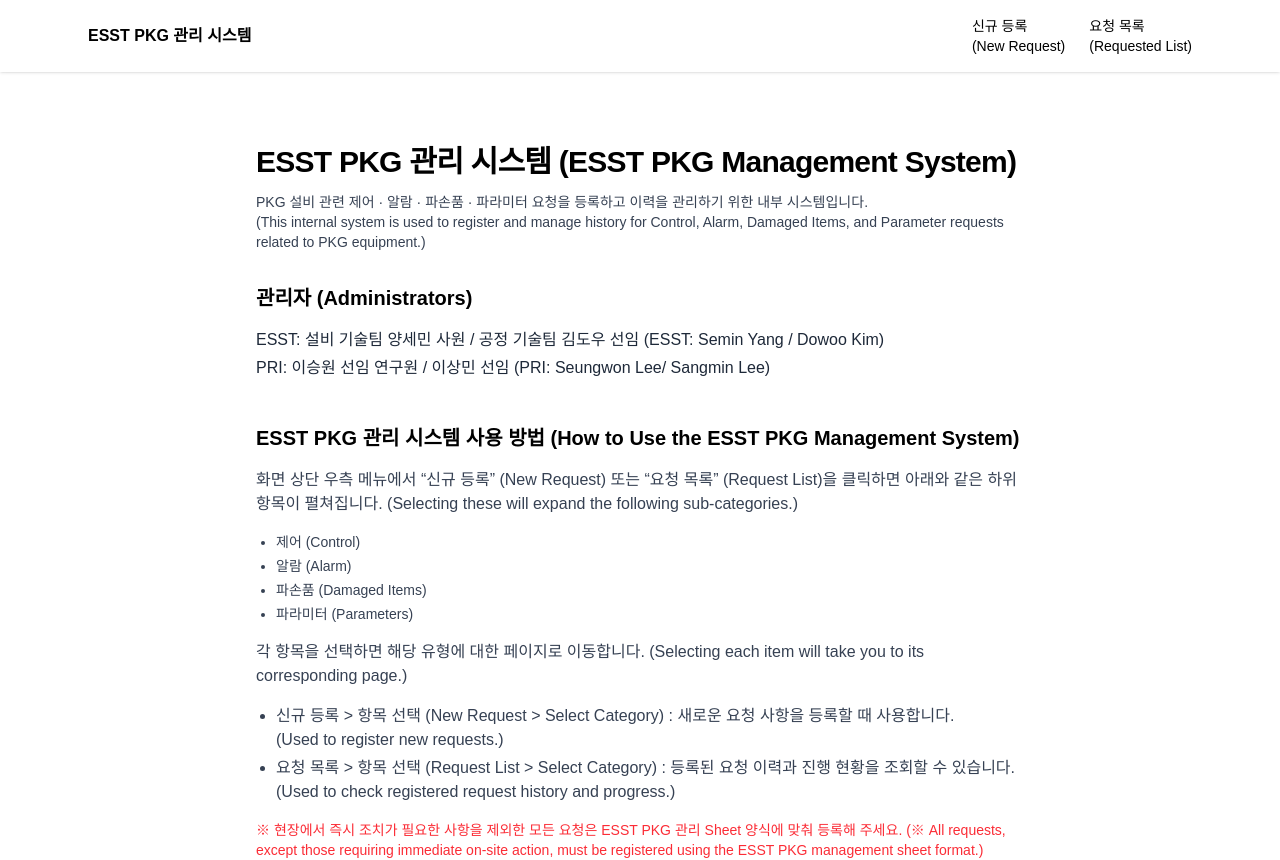
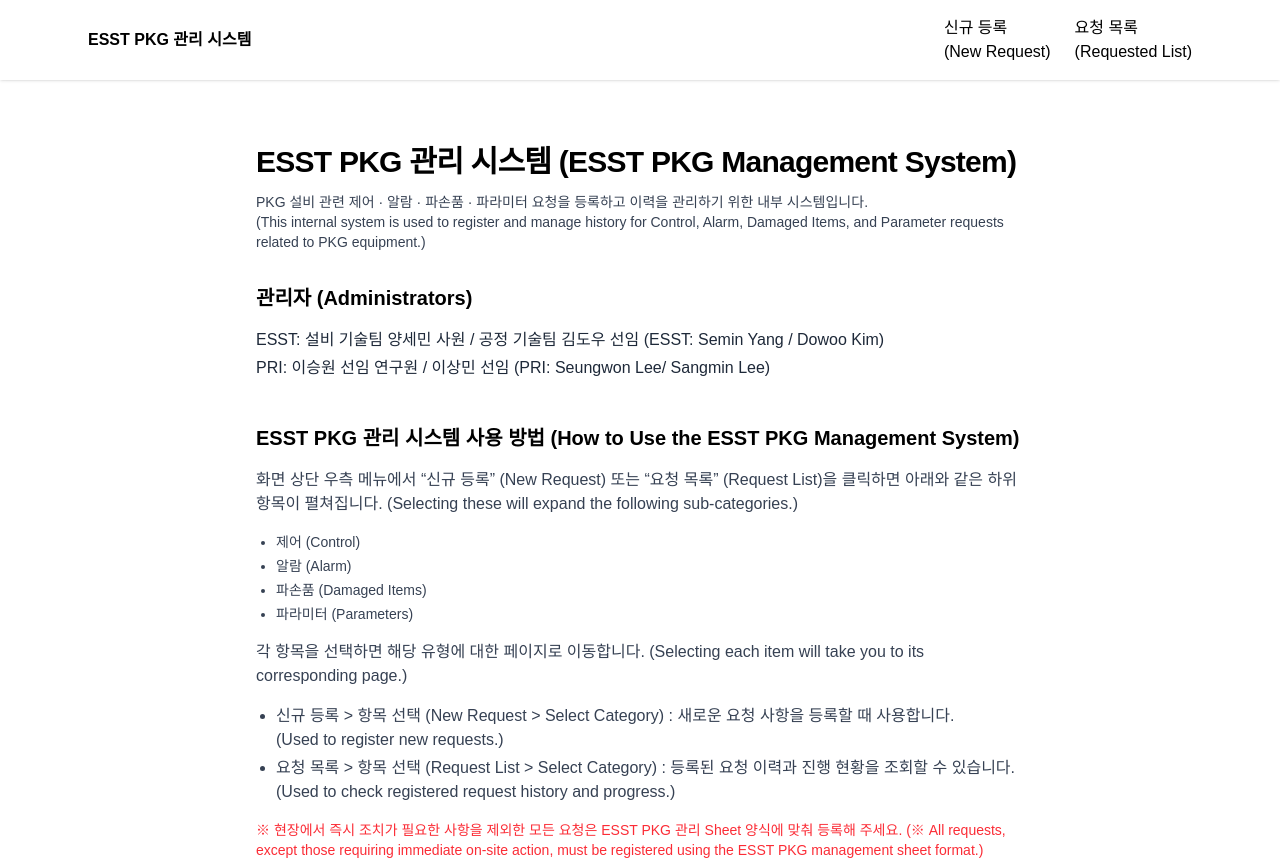
Before and after one commit to sangma0110/pkg_project1, a Next.js app: page / in a window 1280 px wide. Built offline with nearby package versions, Linux system fonts and the light colour scheme.

Commit message:
navbar update.

```diff
--- a/app/components/NavBar.tsx
+++ b/app/components/NavBar.tsx
@@ -20,7 +20,7 @@ export default function Navbar() {
           ESST PKG 관리 시스템
         </Link>
 
-        <div className="flex gap-6 text-sm font-medium relative select-none">
+        <div className="flex gap-6 text-s font-medium relative select-none">
           {/* 신규 등록 */}
           <div
             className="relative cursor-pointer"
```
